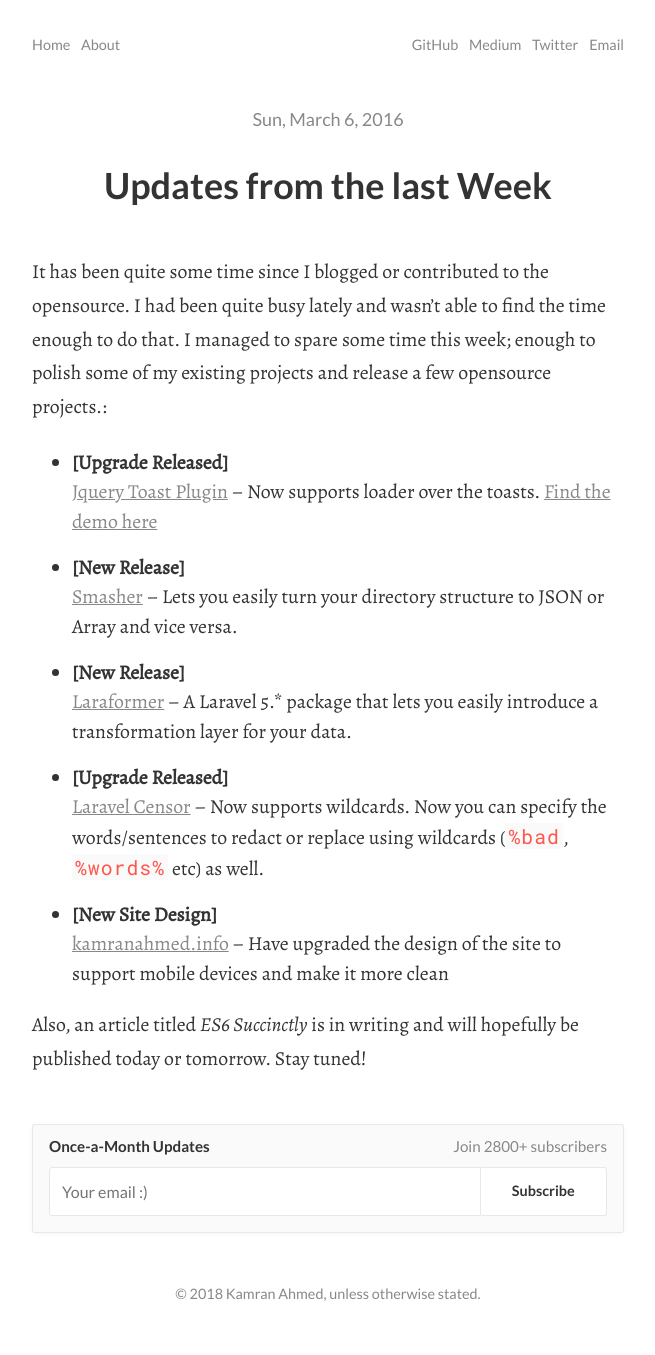
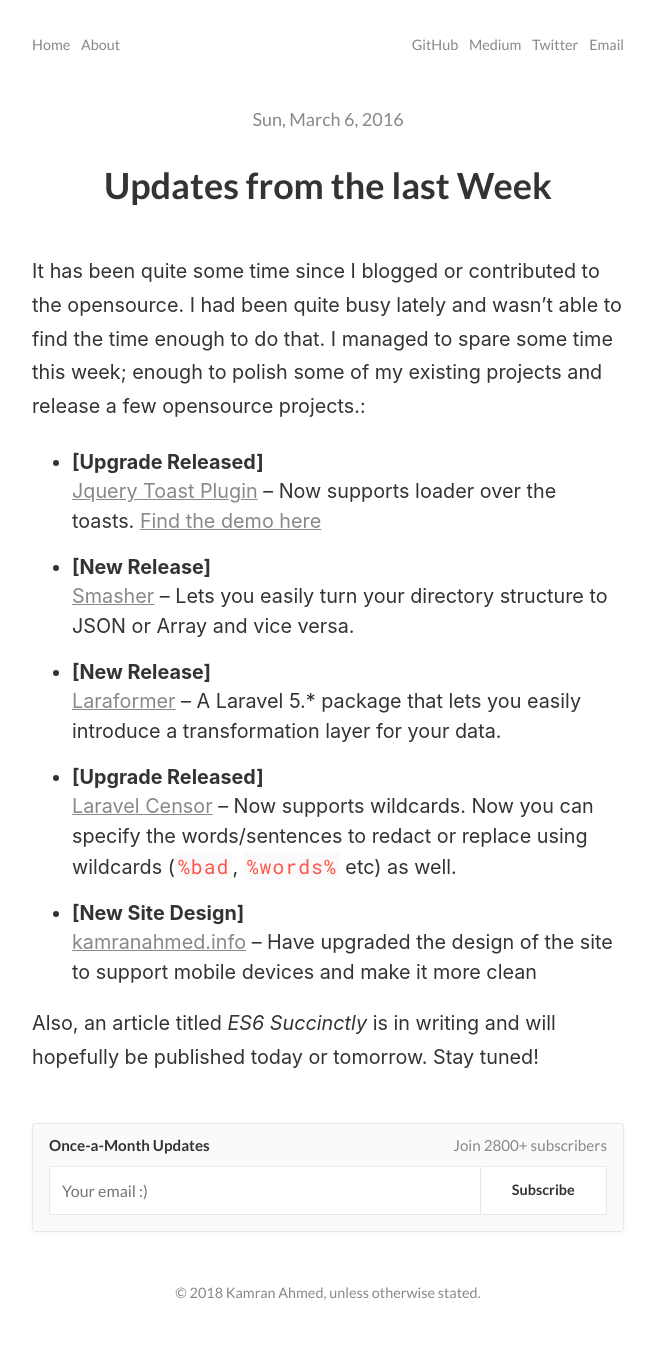
Before and after one commit to kamranahmedse/kamranahmedse.github.io, a Jekyll site: the page built from blog/_posts/2016-03-06-updates-from-the-last-week.md, in a window 1280 px wide. Shown: the whole page, without its empty margins (312-967 px from the left). Built offline with Jekyll 4.4.1, drawn with Linux system fonts in a browser that asks for light colours; comment, search, counter and statistics services are not loaded.

Commit message:
Update fonts

```diff
--- a/_includes/head.html
+++ b/_includes/head.html
@@ -8,7 +8,7 @@
 
   <title>{% if page.title %}{{ page.title }} – {% endif %}{{ site.title }}</title>
 
-  <link rel="stylesheet" href="https://fonts.googleapis.com/css?family=Alegreya:400,400i|Lato:400,400i,700,900|Roboto+Mono:400,300">
+  <link rel="stylesheet" href="https://fonts.googleapis.com/css?family=Lato:400,400i,700,900|Roboto+Mono:400,300">
   <link rel="stylesheet" href="{{ site.baseurl }}/css/normalize.css">
   <link rel="stylesheet" href="{{ site.baseurl }}/css/styles.css">
 </head>
--- a/_sass/_variables.scss
+++ b/_sass/_variables.scss
@@ -1,6 +1,6 @@
 // fonts
 $sans: 'Lato', -apple-system, Helvetica, Arial, sans-serif;
-$serif: 'Alegreya', 'Times New Roman', Georgia, serif;
+$serif: -apple-system, BlinkMacSystemFont, "Segoe UI", Roboto, Oxygen-Sans, Ubuntu, Cantarell, "Helvetica Neue", sans-serif;
 $mono: 'Roboto Mono', monospace;
 
 // colors
```
